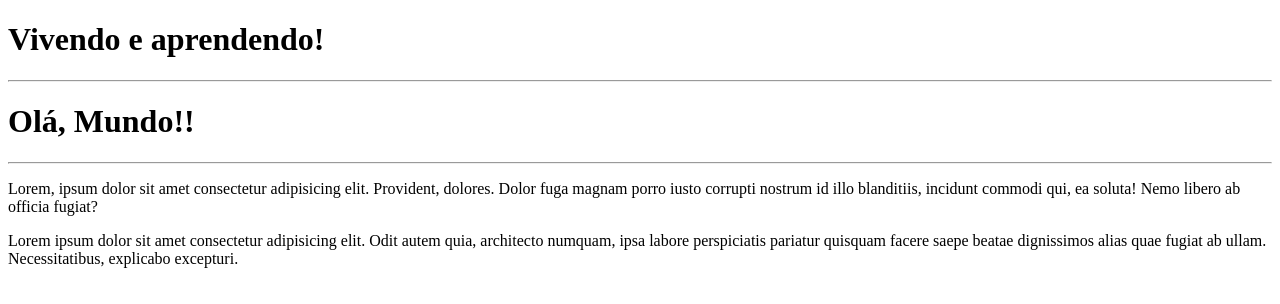
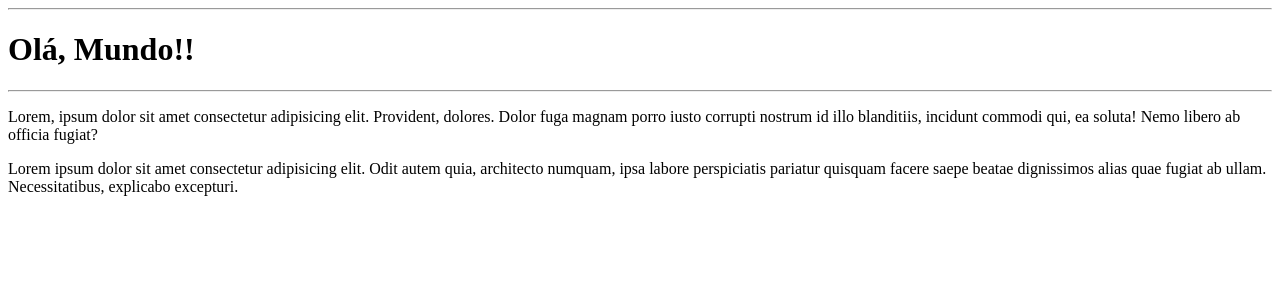
Before and after one commit to Sabrina3029/Ola-Mundo, a plain HTML site: page Site - exemplo/index.html in a window 1280 px wide. Drawn offline with Linux system fonts and the light colour scheme.

Commit message:
Update index.html

```diff
--- a/Site - exemplo/index.html
+++ b/Site - exemplo/index.html
@@ -4,7 +4,7 @@
     <meta charset="UTF-8">
     <meta name="viewport" content="width=device-width, initial-scale=1.0">
     <title>Meu primeiro site em Repositório, vamos treinar!</title>
-    <h1>Vivendo e aprendendo!</h1>
+    <title>Vivendo e aprendendo</title>
 
 </head>
 <body>
```
